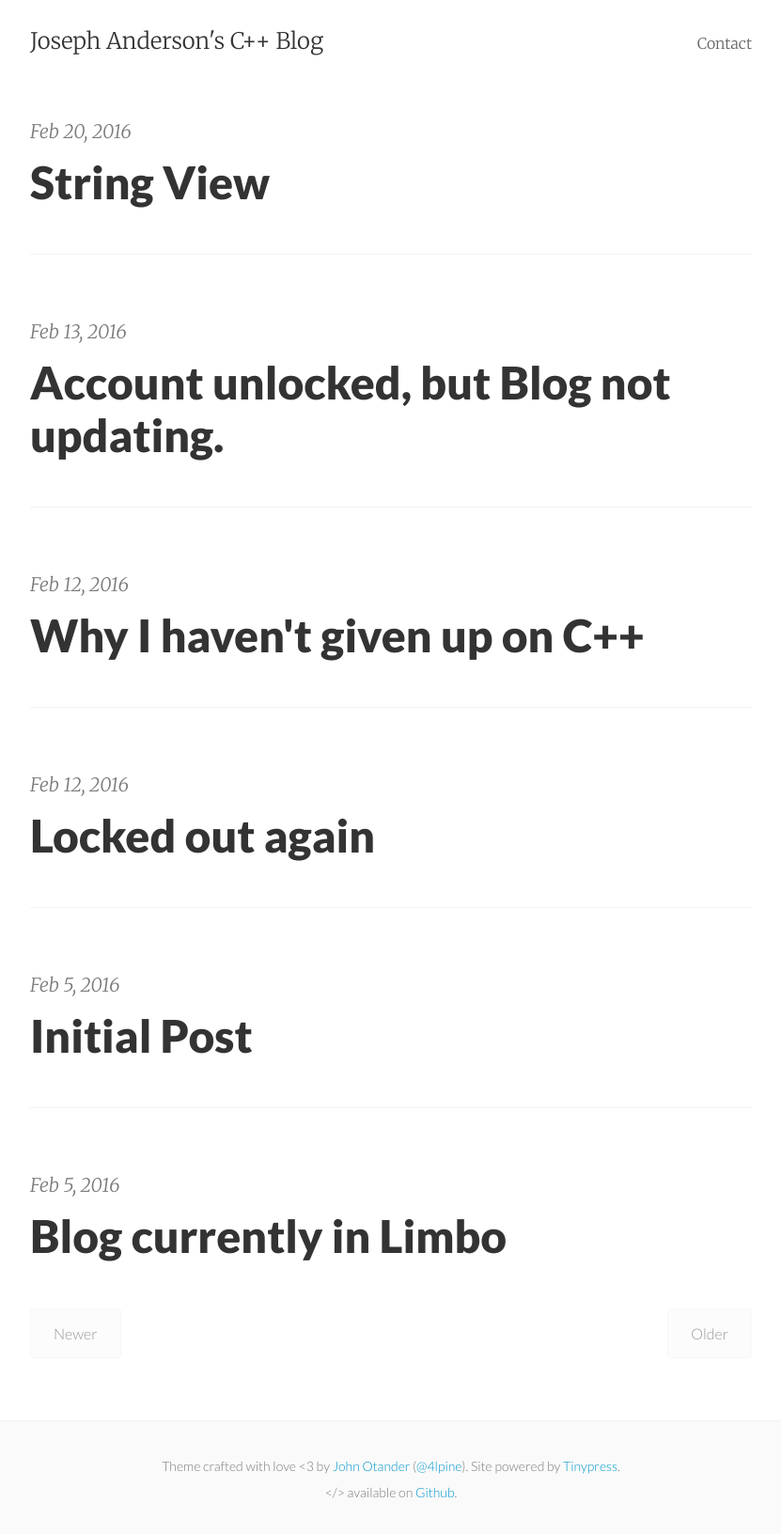
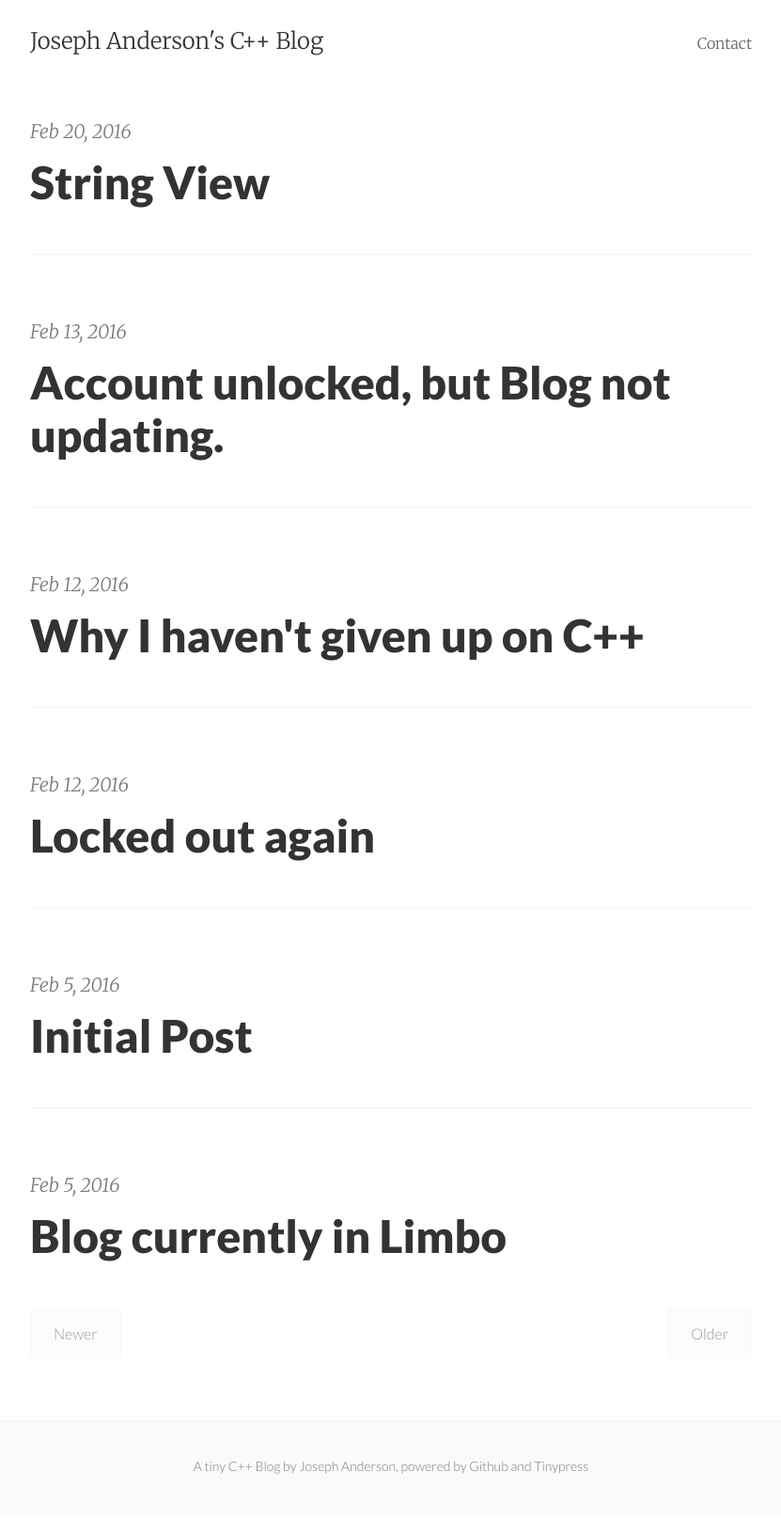
Before and after one commit to josephanders0n/josephanders0n.github.io, a Jekyll site: the page built from index.html, in a window 1280 px wide. Shown: the whole page at 94% size, without its empty margins (224-1055 px from the left). Built offline with Jekyll 4.4.1, drawn with Linux system fonts in a browser that asks for light colours; the list of posts is cut into pages by our own code.

Commit message:
Update footer.html

```diff
--- a/_includes/footer.html
+++ b/_includes/footer.html
@@ -2,8 +2,7 @@
   <div class="p2 wrap">
     <div class="measure mt1 center">
       <small>
-        Theme crafted with love &lt;3 by <a href="http://johnotander.com">John Otander</a> (<a href="https://twitter.com/4lpine">@4lpine</a>). Site powered by <a href="https://tinypress.co/">Tinypress</a>.<br>
-        &lt;/&gt; available on <a href="https://github.com/johnotander/pixyll.git">Github</a>.
+        A tiny C++ Blog by Joseph Anderson, powered by Github and Tinypress
       </small>
     </div>
   </div>
```
